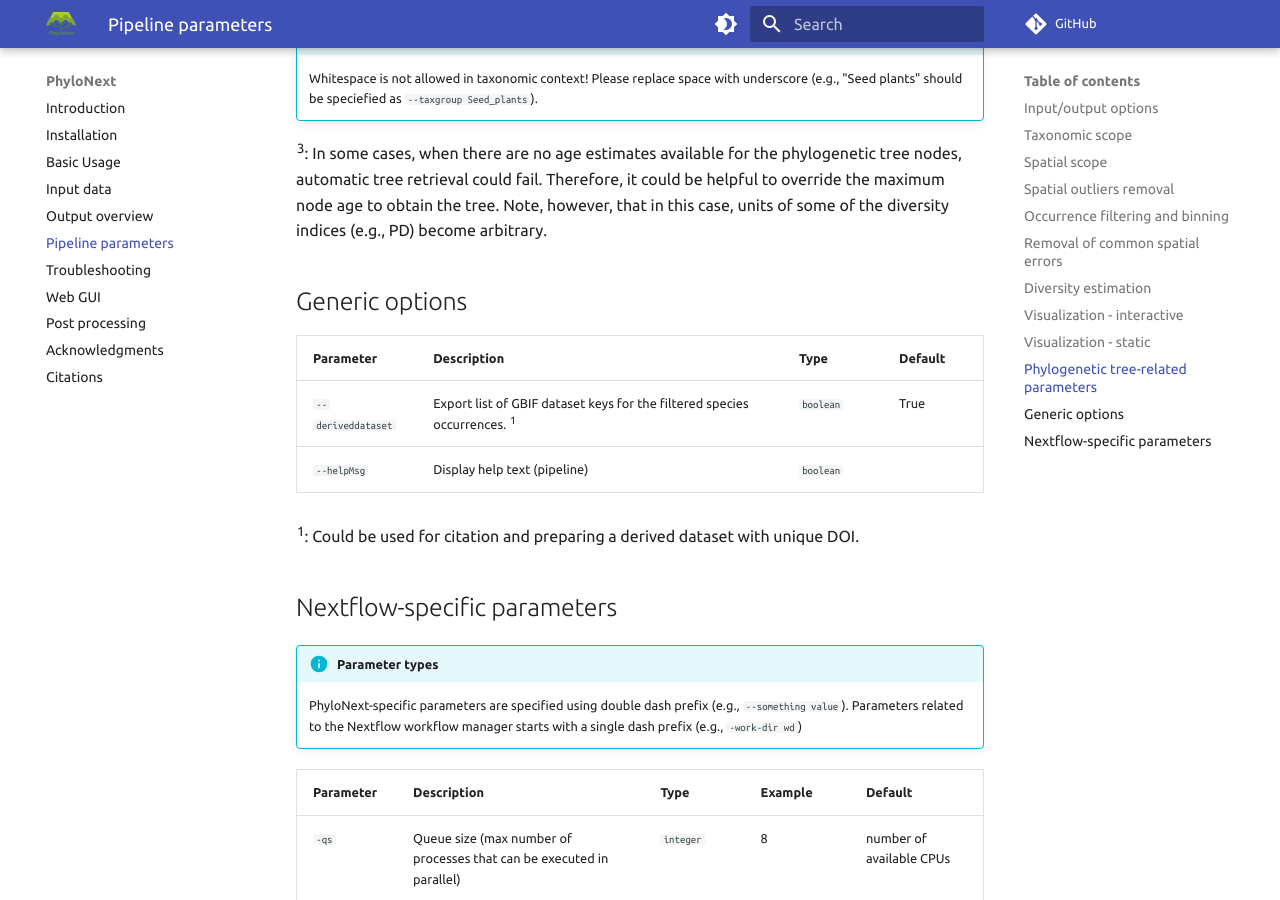
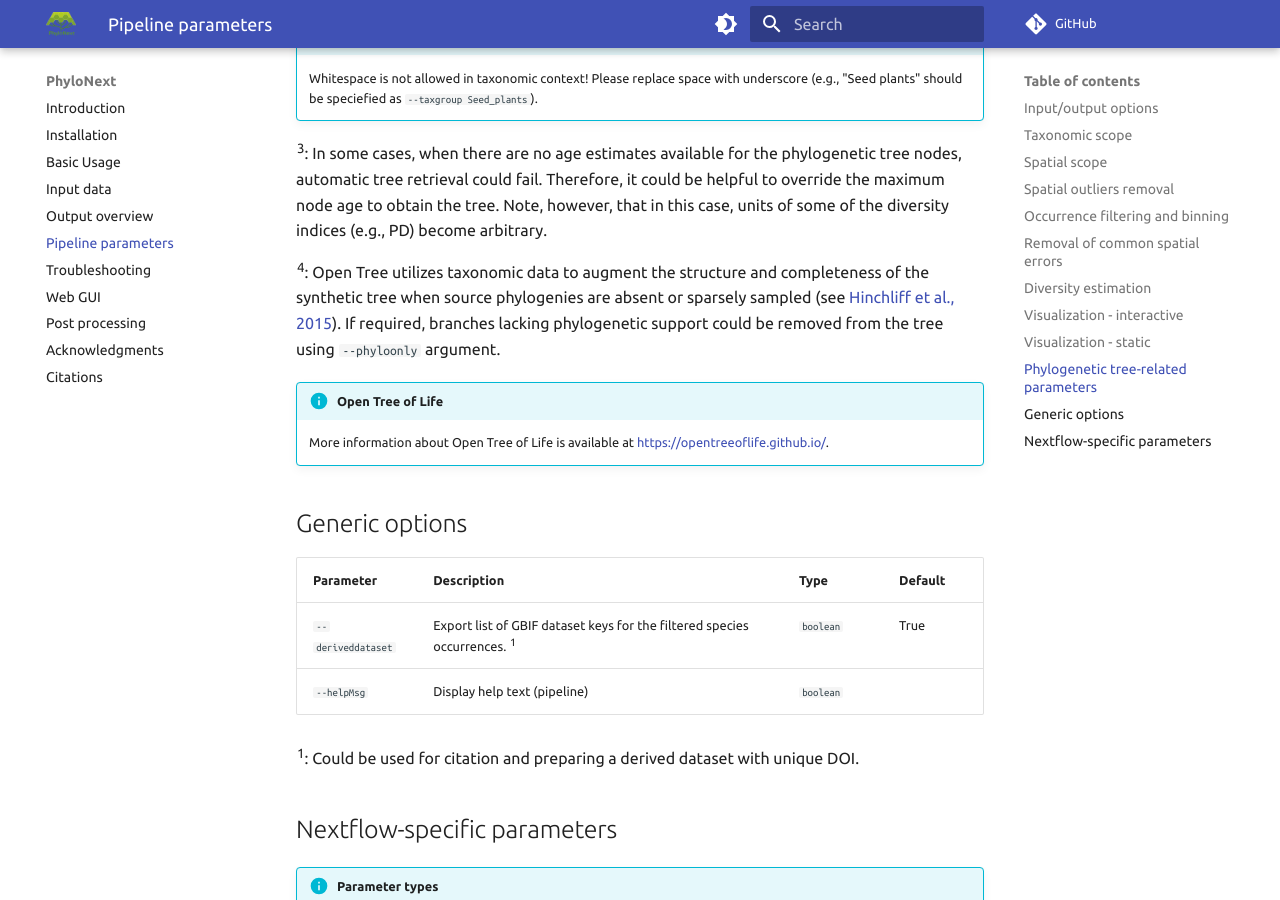
Before and after one commit to vmikk/phylonext_manual, an MkDocs documentation site: the page built from docs/parameters.md, in a window 1280 px wide and 900 px high, scrolled down 11278 px. Built offline with MkDocs 1.6.1 and Material for MkDocs 9.7.7, drawn with Linux system fonts in a browser that asks for light colours; comment, search, counter and statistics services are not loaded.

Commit message:
`phyloonly` notes

```diff
--- a/docs/parameters.md
+++ b/docs/parameters.md
@@ -333,6 +333,14 @@ Interactive visualization depends on [Leaflet library](https://leafletjs.com/).
     automatic tree retrieval could fail. Therefore, it could be helpful to override the maximum node age to obtain the tree.
     Note, however, that in this case, units of some of the diversity indices (e.g., PD) become arbitrary.
 
+^4^:
+    Open Tree utilizes taxonomic data to augment the structure and completeness of the synthetic tree
+    when source phylogenies are absent or sparsely sampled (see [Hinchliff et al., 2015](https://www.pnas.org/doi/10.1073/pnas.1423041112)).
+    If required, branches lacking phylogenetic support could be removed from the tree using `--phyloonly` argument.
+
+!!! info "Open Tree of Life"
+    More information about Open Tree of Life is available at [https://opentreeoflife.github.io/](https://opentreeoflife.github.io/).
+
 ## Generic options
 
 | Parameter          | Description                                                                | Type      | Default |
```
